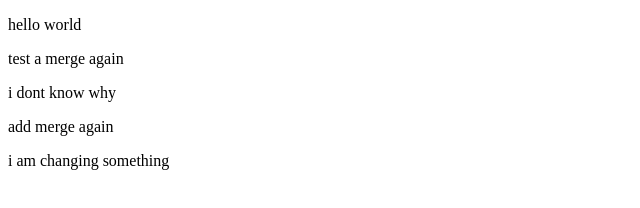
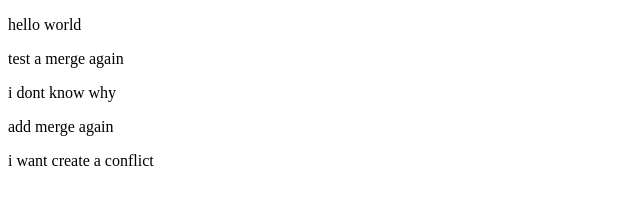
Before and after one commit to dongzhe3917875/firstProject, a plain HTML site: page index.html in a window 1280 px wide. Shown: the full height of the page, 0-640 px from the left. Drawn offline with Linux system fonts and the light colour scheme.

Commit message:
create conflict
create conflict

```diff
--- a/index.html
+++ b/index.html
@@ -18,7 +18,7 @@
     add merge again
   </p>
   <p>
-    i am changing something
+    i want create a conflict
   </p>
 </body>
 </html>
```
